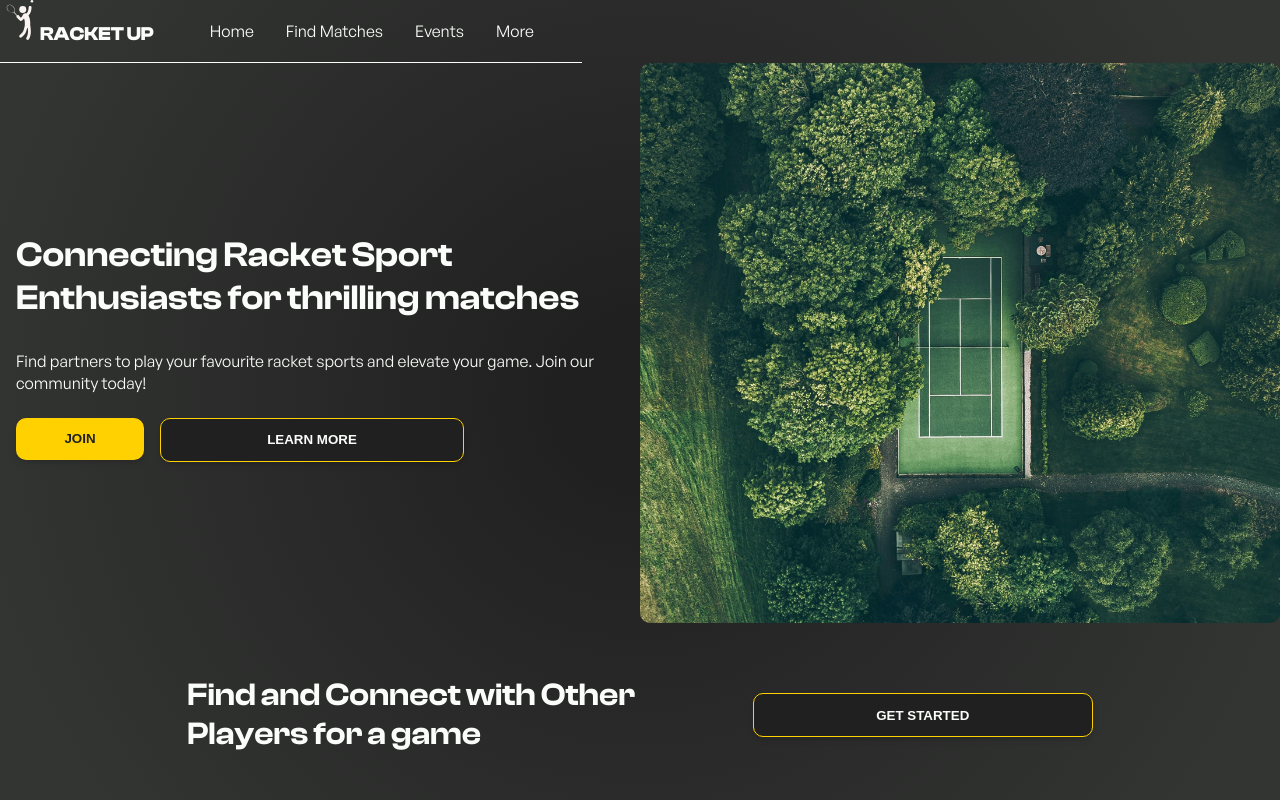
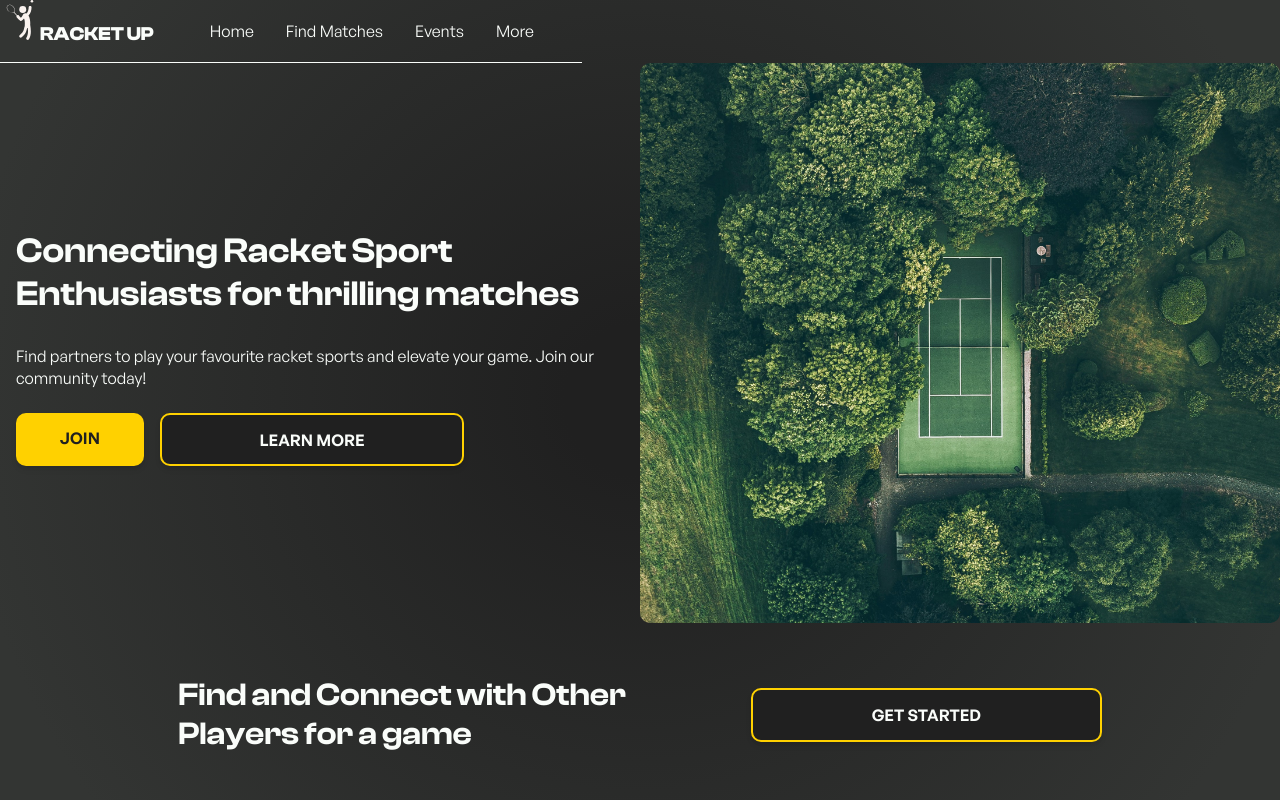
Before and after one commit to leon-bw/Racket-Up-Client, a React (Vite) app: page / in a window 1280 px wide. Shown: the top 800 px of the page. Built offline with nearby package versions, Linux system fonts and the light colour scheme.

Commit message:
Change button components to links on home page

```diff
--- /dev/null
+++ b/src/Components/Anchor/Anchor.jsx
@@ -0,0 +1,18 @@
+import { motion } from "framer-motion";
+import "./Anchor.scss";
+
+const Anchor = ({ children, className, route }) => {
+  return (
+    <motion.a
+      className={`anchor ${className}`}
+      href={route}
+      whileHover={{ scale: 1.05 }}
+      whileTap={{ scale: 0.9 }}
+      transition={{ type: "spring", stiffness: 400, damping: 17 }}
+    >
+      {children}
+    </motion.a>
+  );
+};
+
+export default Anchor;
--- /dev/null
+++ b/src/Components/Anchor/Anchor.scss
@@ -0,0 +1,6 @@
+@use "../../styles/partials/utilities/mixins" as *;
+@use "../../styles/partials/utilities/variables" as *;
+
+.anchor {
+    @include filled-btn;
+}
--- a/src/Components/Hero/Hero.jsx
+++ b/src/Components/Hero/Hero.jsx
@@ -1,6 +1,5 @@
-import Button from "../Button/Button";
 import court from "../../assets/images/court-overhead-unsplash.jpg";
-import { Link } from "react-router-dom";
+import Anchor from "../Anchor/Anchor";
 import "./Hero.scss";
 
 const Hero = () => {
@@ -16,10 +15,8 @@ const Hero = () => {
             game. Join our community today!
           </h4>
           <div className="hero__btns">
-          <Link to="/signup">
-            <Button className="hero__join">Join</Button>
-          </Link>
-          <Button className="hero__learn">Learn More</Button>
+          <Anchor route="/signup" className="hero__join">Join</Anchor>
+          <Anchor className="hero__learn">Learn More</Anchor>
           </div>
         </div>
         <div className="hero__img">
--- a/src/Components/Hero/Hero.scss
+++ b/src/Components/Hero/Hero.scss
@@ -57,7 +57,7 @@
     }
 
     &__learn {
-        @include border-btn;
+        @include hollow-btn;
         width: 50%;
     }
 
--- a/src/Components/Steps/Steps.jsx
+++ b/src/Components/Steps/Steps.jsx
@@ -1,6 +1,5 @@
-import Button from "../Button/Button";
-import { Link } from "react-router-dom";
 import "./Steps.scss";
+import Anchor from "../Anchor/Anchor";
 
 const Steps = () => {
   return (
@@ -10,7 +9,7 @@ const Steps = () => {
           <h2 className="steps__connect-heading">
             Find and Connect with Other Players for a game
           </h2>
-          <Button className="steps__btn">Get Started</Button>
+          <Anchor route={"/signup"} className="steps__btn">Get Started</Anchor>
         </section>
         <ul className="list">
           <li className="list__step-item">
--- a/src/Components/Steps/Steps.scss
+++ b/src/Components/Steps/Steps.scss
@@ -32,7 +32,7 @@
     }
 
     &__btn {
-        @include border-btn;
+        @include hollow-btn;
         width: 50%;
     }
 
@@ -46,6 +46,7 @@
 
 .list {
     border-left: 6px solid $primary-light;
+    border-radius: .65rem;
     padding-left: 2rem;
     margin: 4rem 0;
 
@@ -53,12 +54,8 @@
         margin: 3rem 0;
     }
 
-    &__heading {
-        color: $primary-light;
-    }
-
+    &__heading,
     &__text {
         color: $primary-light;
     }
-
 }
--- a/src/styles/partials/utilities/_mixins.scss
+++ b/src/styles/partials/utilities/_mixins.scss
@@ -4,10 +4,25 @@
   filter: invert(90%) sepia(3%) saturate(233%) hue-rotate(323deg) brightness(108%) contrast(96%);
 }
 
-@mixin border-btn {
+@mixin hollow-btn {
   background-color: $primary-dark;
-  border: 1px solid $accent;
+  border: 2px solid $accent;
   color: $primary-light;
+  text-align: center;
+}
+
+@mixin filled-btn {
+  background-color: $accent;
+  color: $primary-dark;
+  border-radius: 10px;
+  border: none;
+  padding: 0.85rem 1.25rem;
+  width: 100%;
+  font-weight: 600;
+  text-align: center;
+  text-transform: uppercase;
+  box-shadow: $shadow;
+  cursor: pointer;
 }
 
 @mixin container {
```
Also changed, not shown: src/Components/Button/Button.scss (+0 -7 lines). Lines whose indentation alone changed are shown as unchanged.
